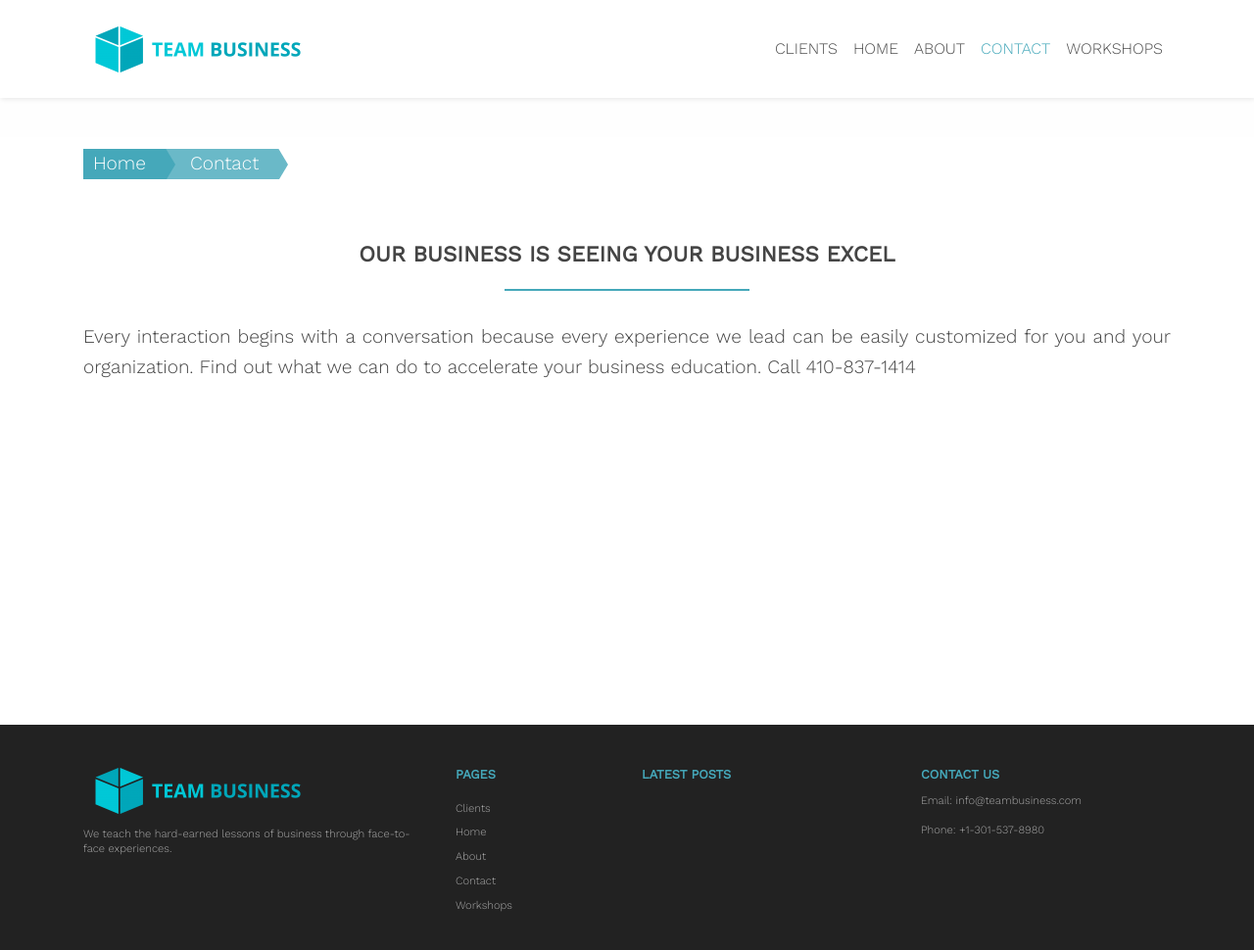
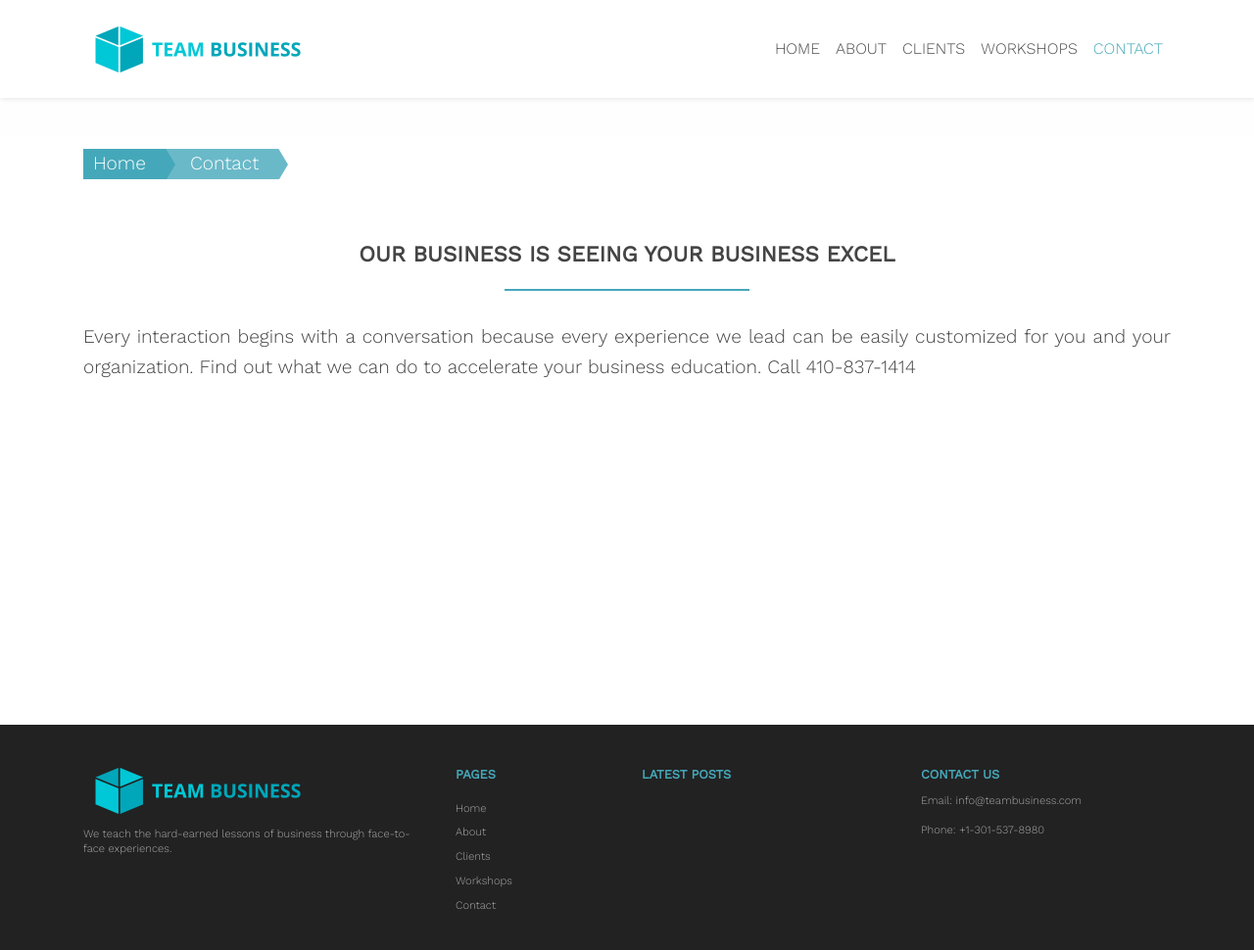
Before and after one commit to zac-heisey/team-business, a Jekyll site: the page built from _pages/contact.md, in a window 1280 px wide and 991 px high. Shown: the top 970 px of the window at 98% size. Built offline with Jekyll 4.4.1, drawn with Linux system fonts in a browser that asks for light colours; nearby versions of some CDN libraries; part of the change alters nothing that is shown.

```diff
--- a/_data/nav.yml
+++ b/_data/nav.yml
@@ -1,11 +1,11 @@
 ---
-- title: Clients
-  link: ''
 - title: Home
   link: "/"
 - title: About
   link: "/about/"
+- title: Clients
+  link: ''
+- title: Workshops
+  link: "/programs/"
 - title: Contact
   link: "/contact/"
-- title: Workshops
-  link: "/programs/"
```
